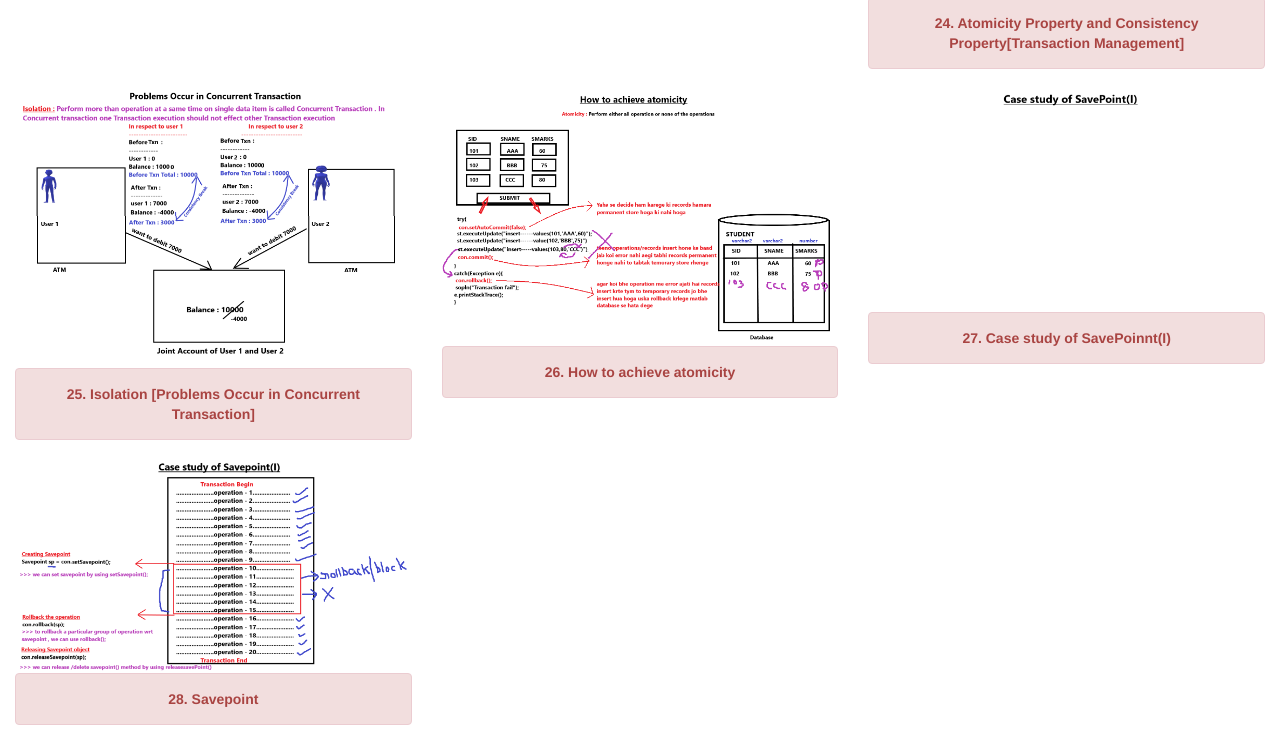
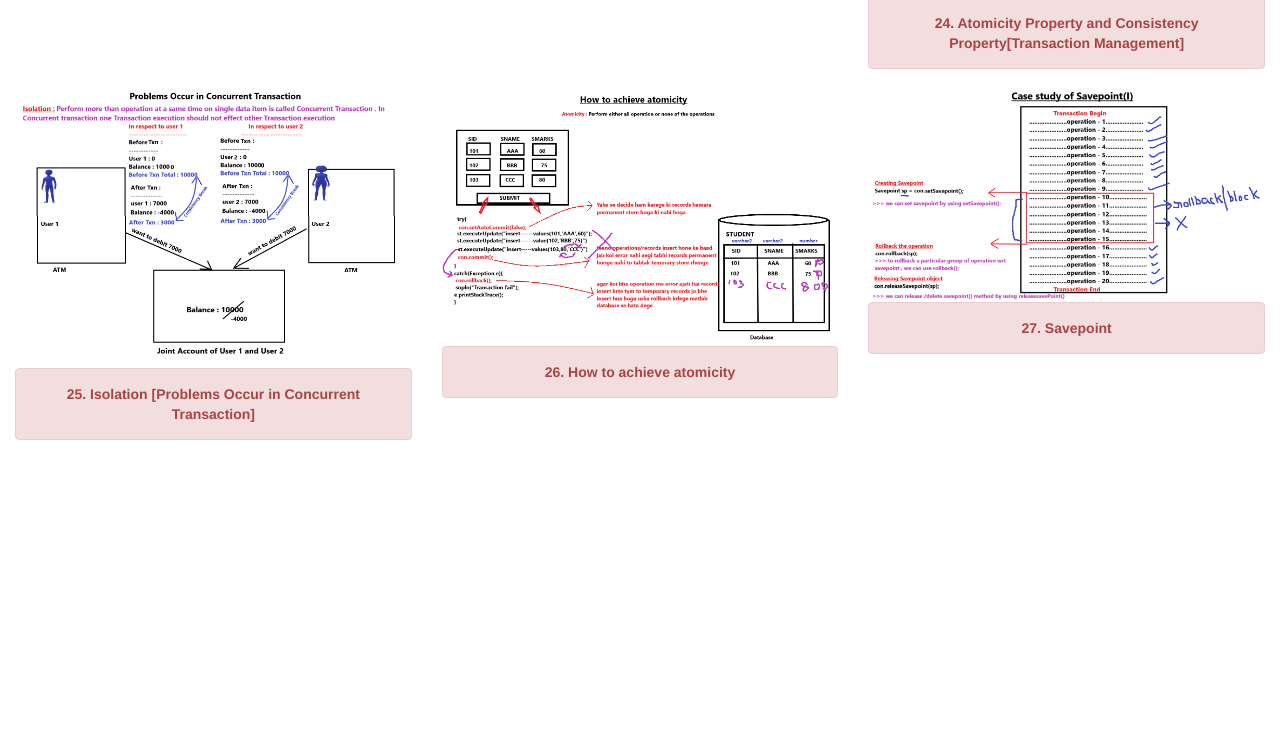
Before and after one commit to nigamshubham1998/nigamshubham1998.github.io, a plain HTML site: page jdbc.html in a window 1280 px wide. Shown: the part 2749-3494 px from the top of the page. After the commit the page ends 3209 px from the top, so only its background shows below. Drawn offline with nearby package versions, Linux system fonts and the light colour scheme.

Commit message:
all set
all set

```diff
--- a/jdbc.html
+++ b/jdbc.html
@@ -226,27 +226,16 @@
                 </div>
             </div>
             <div class="col-md-4">
-                <img src="images/26.%20Case%20study%20of%20SavePoinnt(I).png" alt="" class="img-responsive">
-                <div class="alert alert-danger  text-center">
-                    <strong>27. Case study of SavePoinnt(I)</strong>
+                <img src="images/27.%20Savepoint.png" alt="" class="img-responsive">
+                <div class="alert alert-danger text-center">
+                    <strong > 27. Savepoint</strong>
                 </div>
             </div>
 
         </div>
     </div>
 
-     <div class="container-fluid">
-        <div class="row">
-            <div class="col-md-4">
-                <img src="images/27.%20Savepoint.png" alt="" class="img-responsive">
-                <div class="alert alert-danger text-center">
-                    <strong > 28. Savepoint</strong>
-                </div>
-            </div>
 
-
-        </div>
-    </div>
 </body>
 
 </html>
```
Also changed, not shown: images/26. Case study of SavePoinnt(I).png (deleted).
